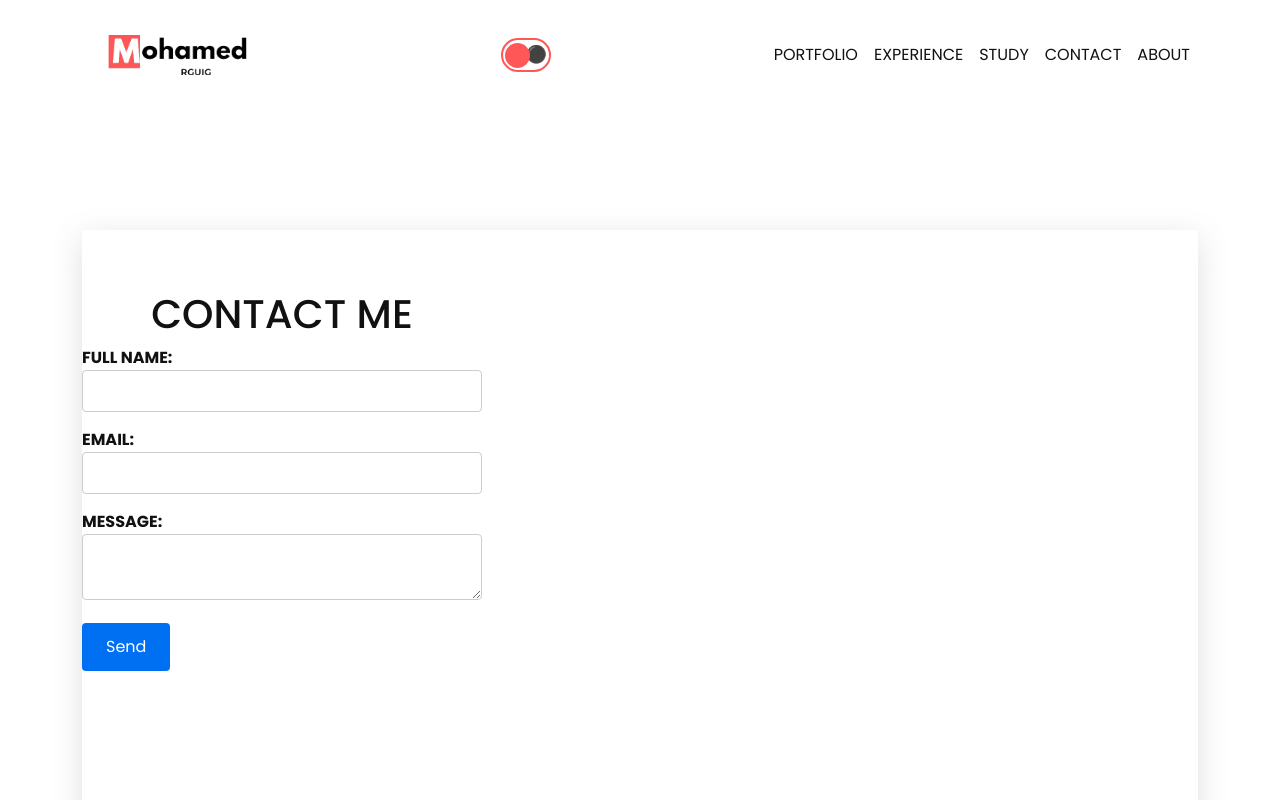
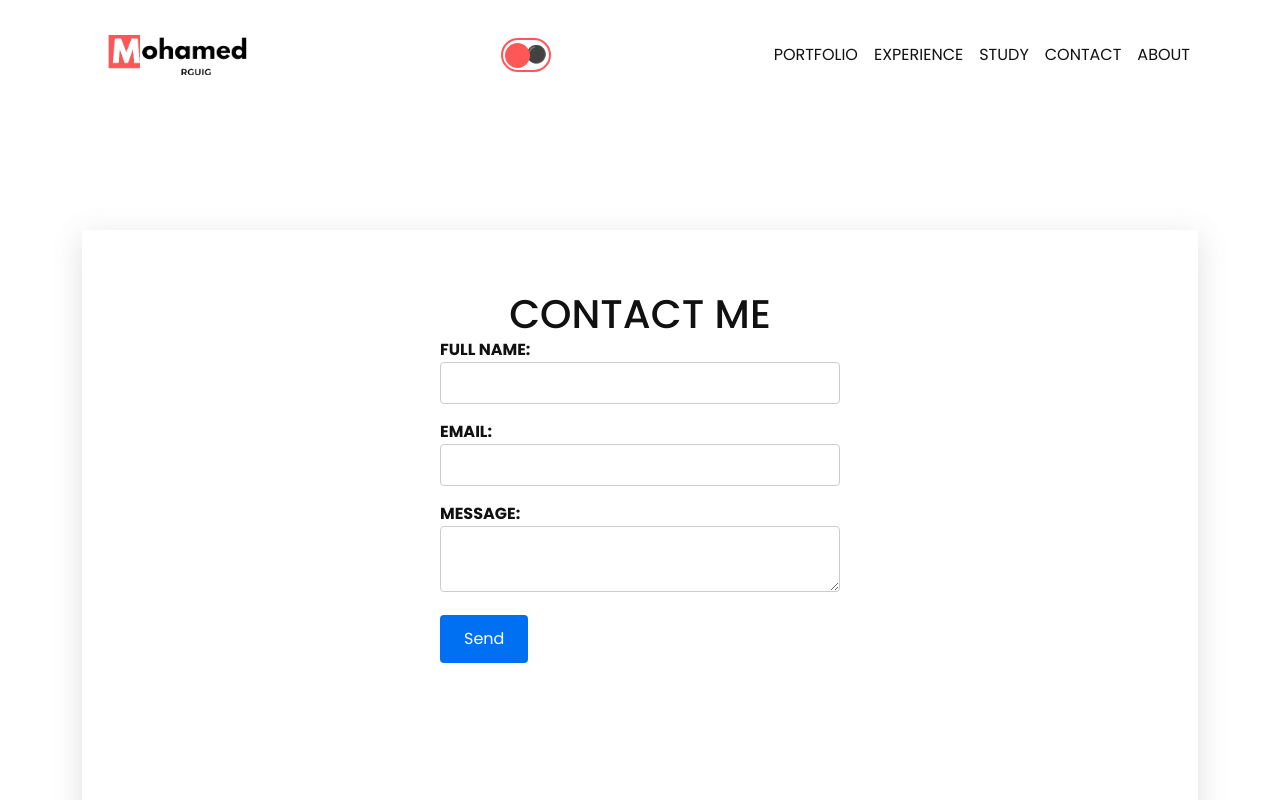
Before and after one commit to MOHAMED-RGUIG/MedRguigPortfolio, a Next.js app: page /contact in a window 1280 px wide. Shown: the top 800 px of the page. Built offline with nearby package versions, Linux system fonts and the light colour scheme.

Commit message:
Update page.module.css

```diff
--- a/src/app/(static)/contact/page.module.css
+++ b/src/app/(static)/contact/page.module.css
@@ -2,7 +2,7 @@
 
 .contactForm {
     max-width: 400px;
-    margin: 5 auto;
+    margin: 0 auto;
     padding-top: 40px ;
 
   }
@@ -36,7 +36,7 @@
   }
   .titre{
   padding-top:20px;
-    margin: 5 auto;
+    margin: 0 auto;
     font-size: 700;
     text-align: center;
     align-items: center;
```
